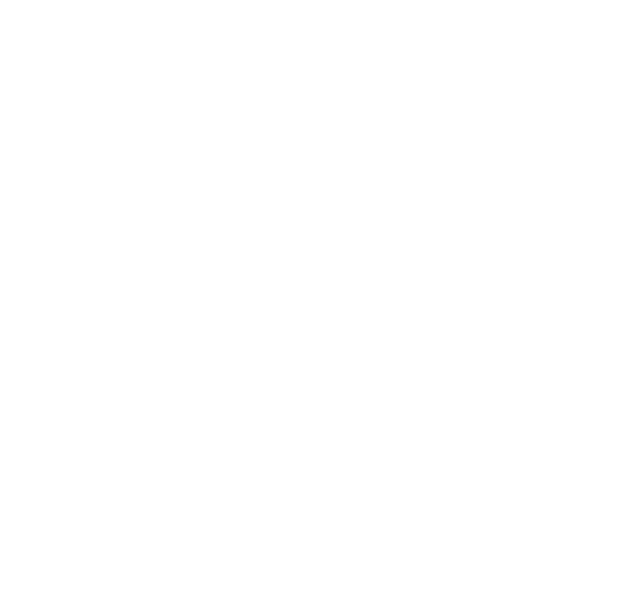
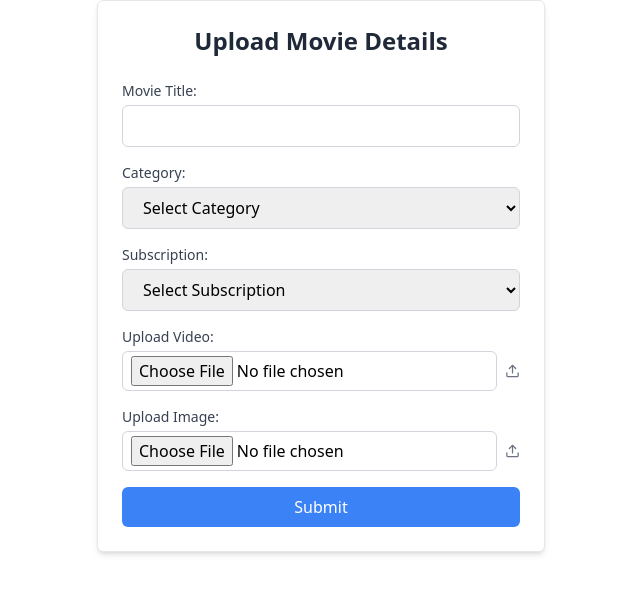
Before and after one commit to Mahi-Giri/video-streaming-app, a React (Vite) app in the folder client/: page /upload in a window 1280 px wide. Before the commit this address had no page. Shown: the top 594 px of the page, without its empty margins (319-959 px from the left). Built offline with nearby package versions, Linux system fonts and the light colour scheme.

Commit message:
this code is updated for admin panel

```diff
--- a/client/src/App.jsx
+++ b/client/src/App.jsx
@@ -6,6 +6,7 @@
 import Dashboard from "./components/Dashboard";
 import Home from "./pages/Home";
 import PrivateRoute from "./components/PrivateRoute";
+import Upload from "./components/video/Upload";
 
 const App = () => {
     return (
@@ -14,6 +15,7 @@
                 <Route path="/" element={<Home />} />
                 <Route path="/login" element={<Login />} />
                 <Route path="/signup" element={<Signup />} />
+                <Route path="/upload" element={<Upload />} />
                 <Route element={<PrivateRoute />}>
                     <Route path="/dashboard" element={<Dashboard />} />
                 </Route>
--- /dev/null
+++ b/client/src/components/video/Upload.jsx
@@ -0,0 +1,167 @@
+
+import React, { useState } from 'react';
+import { FiUpload } from 'react-icons/fi';
+import api from '../../axiosConfig'
+import { toast } from 'react-toastify';
+
+const Upload = () => {
+  const [formData, setFormData] = useState({
+    movieTitle: '',
+    category: '',
+    subscription: '',
+    videoFile: null,
+    imageFile: null,
+  });
+
+  const handleChange = (e) => {
+    const { name, value } = e.target;
+    setFormData({ ...formData, [name]: value });
+  };
+
+  const handleFileChange = (e) => {
+    const { name, files } = e.target;
+    setFormData({ ...formData, [name]: files[0] });
+  };
+
+  const handleSubmit = async (e) => {
+    e.preventDefault();
+
+    const { movieTitle, category, subscription, videoFile, imageFile } = formData;
+    if (!movieTitle || !category || !subscription || !videoFile || !imageFile) {
+      toast.warn('All fields are required.');
+      return;
+    }
+
+    const uploadData = new FormData();
+    uploadData.append('movieTitle', movieTitle);
+    uploadData.append('category', category);
+    uploadData.append('subscription', subscription);
+    uploadData.append('video', videoFile);
+    uploadData.append('image', imageFile);
+
+
+    try {
+        const response = await api.post('/api/v1/video/upload', uploadData, {
+            headers: {
+              'Content-Type': 'multipart/form-data',
+            },
+          });
+
+
+    //   console.log(response);
+      if (response.status===201) {
+        toast.success(response.data.message || 'Movie uploaded successfully!')
+
+      } else {
+        toast.error(response.data.message || 'Something went wrong.')
+
+      }
+    } catch (error) {
+        toast.error('Error uploading the movie.')
+      console.error(error);
+    }
+  };
+
+  return (
+    <div className="max-w-md mx-auto p-6 bg-white shadow-md rounded-md border border-gray-200">
+      <h2 className="text-2xl font-bold mb-6 text-center text-gray-800">Upload Movie Details</h2>
+      <form onSubmit={handleSubmit} className="space-y-4">
+        <div>
+          <label htmlFor="movieTitle" className="block text-sm font-medium text-gray-700">Movie Title:</label>
+          <input
+            type="text"
+            id="movieTitle"
+            name="movieTitle"
+            value={formData.movieTitle}
+            onChange={handleChange}
+            className="w-full mt-1 px-4 py-2 border border-gray-300 rounded-md focus:ring-2 focus:ring-blue-400 focus:outline-none"
+            required
+          />
+        </div>
+
+        <div>
+          <label htmlFor="category" className="block text-sm font-medium text-gray-700">Category:</label>
+          <select
+            id="category"
+            name="category"
+            value={formData.category}
+            onChange={handleChange}
+            className="w-full mt-1 px-4 py-2 border border-gray-300 rounded-md focus:ring-2 focus:ring-blue-400 focus:outline-none"
+            required
+          >
+            <option value="" disabled>Select Category</option>
+            <option value="action">Action</option>
+            <option value="drama">Drama</option>
+            <option value="comedy">Comedy</option>
+            <option value="anime">Anime</option>
+            <option value="crime">Crime</option>
+            <option value="fantasy">Fantasy</option>
+            <option value="horror">Horror</option>
+            <option value="romance">Romance</option>
+            <option value="sci-fi">Sci-fi</option>
+            <option value="thrillers">Thrillers</option>
+            <option value="music">Music</option>
+          </select>
+        </div>
+
+        <div>
+          <label htmlFor="subscription" className="block text-sm font-medium text-gray-700">Subscription:</label>
+          <select
+            id="subscription"
+            name="subscription"
+            value={formData.subscription}
+            onChange={handleChange}
+            className="w-full mt-1 px-4 py-2 border border-gray-300 rounded-md focus:ring-2 focus:ring-blue-400 focus:outline-none"
+            required
+          >
+            <option value="" disabled>Select Subscription</option>
+            <option value="free">Free</option>
+            <option value="premium">Premium</option>
+          </select>
+        </div>
+
+        <div>
+          <label htmlFor="videoFile" className="block text-sm font-medium text-gray-700">Upload Video:</label>
+          <div className="mt-1 flex items-center space-x-2">
+            <input
+              type="file"
+              id="videoFile"
+              name="videoFile"
+              accept="video/*"
+              onChange={handleFileChange}
+              className="w-full px-2 py-1 border border-gray-300 rounded-md focus:outline-none"
+              required
+            />
+            <FiUpload className="text-gray-500" />
+          </div>
+        </div>
+
+        <div>
+          <label htmlFor="imageFile" className="block text-sm font-medium text-gray-700">Upload Image:</label>
+          <div className="mt-1 flex items-center space-x-2">
+            <input
+              type="file"
+              id="imageFile"
+              name="imageFile"
+              accept="image/*"
+              onChange={handleFileChange}
+              className="w-full px-2 py-1 border border-gray-300 rounded-md focus:outline-none"
+              required
+            />
+            <FiUpload className="text-gray-500" />
+          </div>
+        </div>
+
+        <button
+          type="submit"
+          className="w-full bg-blue-500 text-white py-2 px-4 rounded-md hover:bg-blue-600 focus:ring-2 focus:ring-blue-400 focus:outline-none"
+        >
+          Submit
+        </button>
+      </form>
+
+    </div>
+  );
+};
+
+export default Upload;
```
Also changed, not shown: 1 other file (tests, documents, lock files or other folders).
